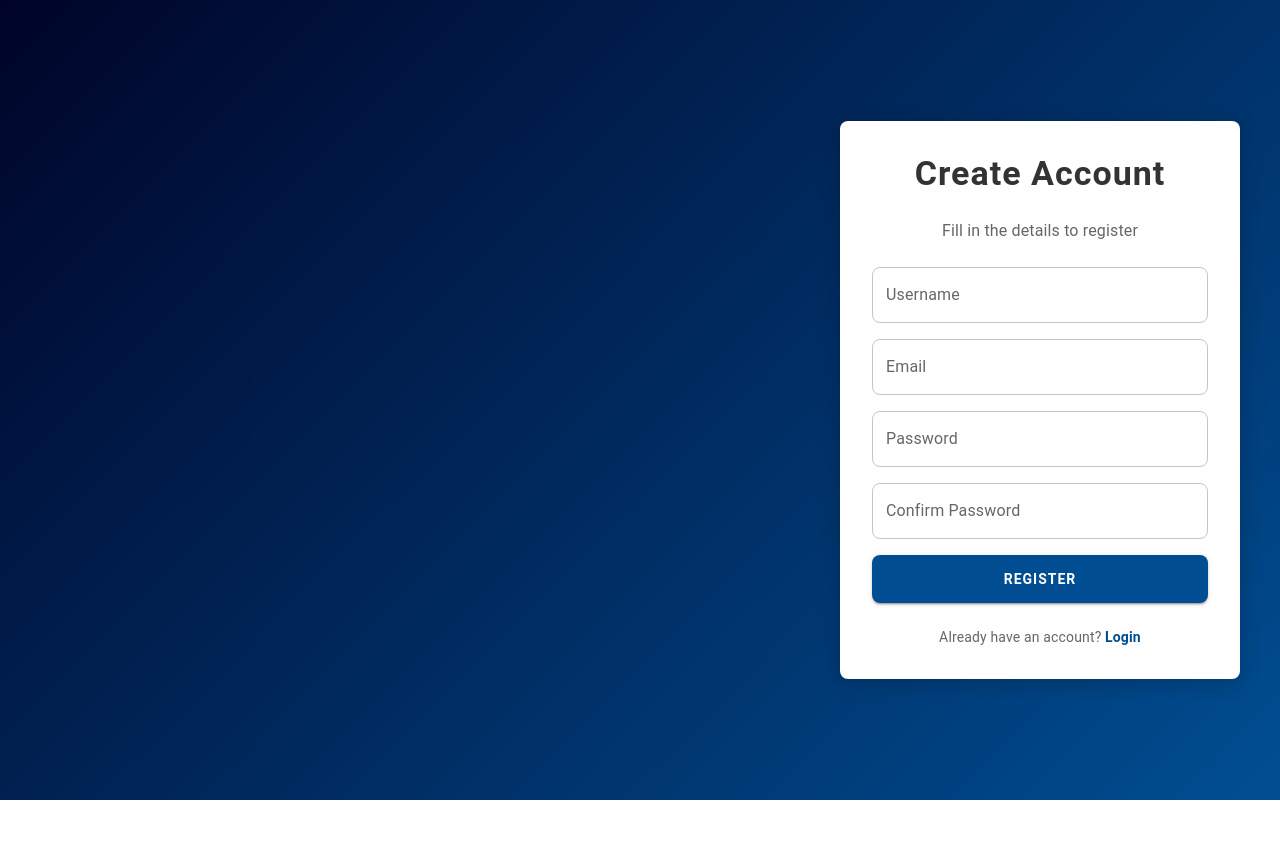
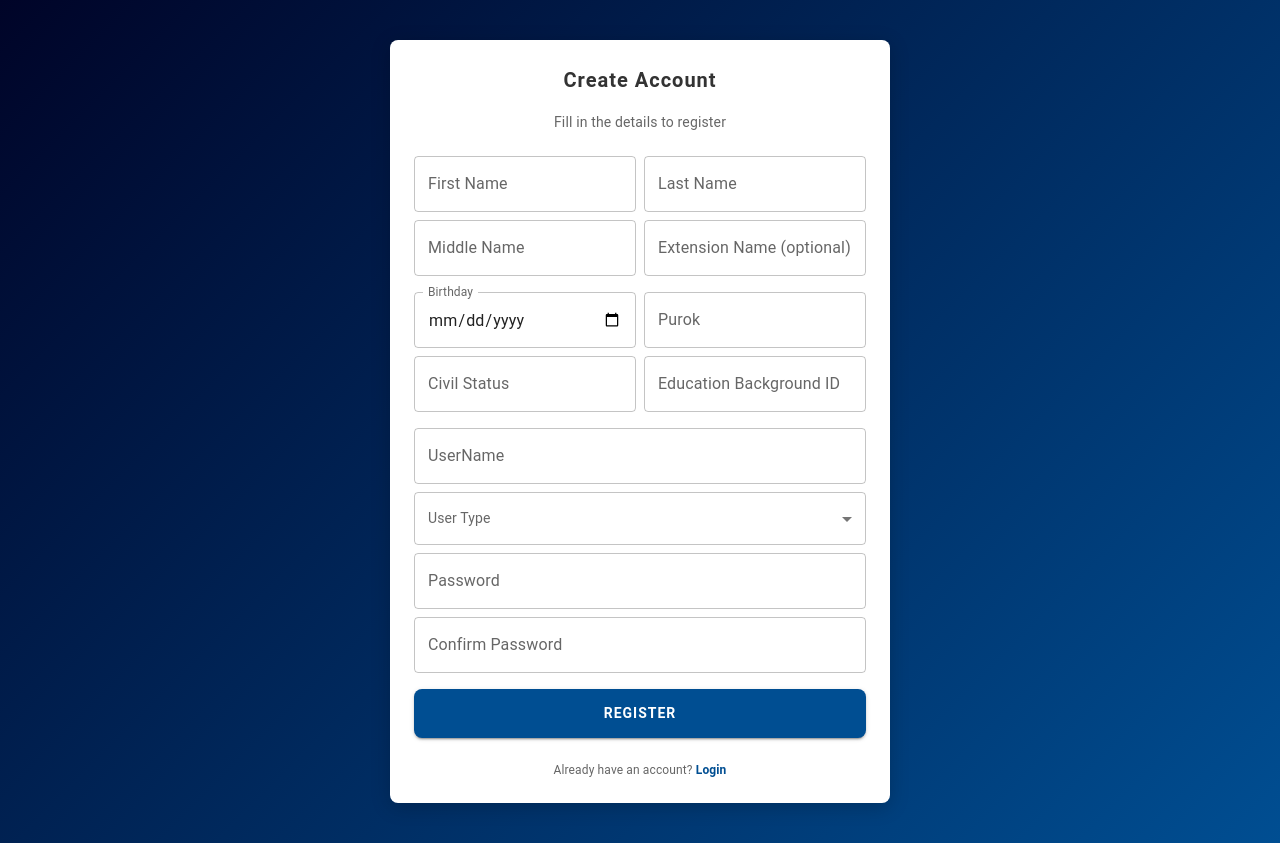
Before and after one commit to joshuadaquila/sk-feedback-system-frontend, a React (Create React App) app: page /register in a window 1280 px wide. Before the commit the page ends 800 px from the top, so only its background shows below. Built offline with nearby package versions, Linux system fonts and the light colour scheme.

Commit message:
Modified login and user registration

```diff
--- a/package.json
+++ b/package.json
@@ -9,6 +9,8 @@
     "@testing-library/jest-dom": "^5.17.0",
     "@testing-library/react": "^13.4.0",
     "@testing-library/user-event": "^13.5.0",
+    "cors": "^2.8.5",
+    "express": "^4.21.1",
     "react": "^18.3.1",
     "react-best-gradient-color-picker": "^3.0.11",
     "react-dom": "^18.3.1",
--- a/src/App.js
+++ b/src/App.js
@@ -1,17 +1,21 @@
-import React from 'react';
-import { BrowserRouter as Router, Route, Routes } from 'react-router-dom';
+import React, { useEffect } from 'react';
+import { BrowserRouter as Router, Routes, Route, Navigate } from 'react-router-dom';
 import Login from './pages/Login';
 import Register from './pages/Register';
-import Dashboard from './pages/Dashboard';
-
+import Dashboard from './pages/admin/Dashboard';
 
 function App() {
+  const isAuthenticated = localStorage.getItem('authToken');
+
   return (
     <Router>
       <Routes>
-        <Route path="/" element={<Login />} /> {}
-        <Route path="/register" element={<Register />} /> {}
-        <Route path="/dashboard" element={<Dashboard />} /> {}
+        {}
+        <Route path="/" element={isAuthenticated ? <Navigate to="/dashboard" /> : <Navigate to="/login" />} />
+        {}
+        <Route path="/login" element={<Login />} />
+        <Route path="/register" element={<Register />} />
+        <Route path="/dashboard" element={isAuthenticated ? <Dashboard /> : <Navigate to="/login" />} />
       </Routes>
     </Router>
   );
--- a/src/pages/Login.js
+++ b/src/pages/Login.js
@@ -4,7 +4,7 @@ import { Box, TextField, Button, Typography, Grid, Link, Alert } from '@mui/mate
 import axios from 'axios';
 
 const Login = () => {
-  const [username, setUsername] = useState('');
+  const [userName, setUsername] = useState('');
   const [password, setPassword] = useState('');
   const [error, setError] = useState(null);
   const navigate = useNavigate();
@@ -15,7 +15,7 @@ const Login = () => {
 
     try {
 
-      const response = await axios.post('http://localhost:5000/api/login', { username, password });
+      const response = await axios.post('http://localhost:3001/user/login', { userName, password });
       const { role, token } = response.data;
 
 
@@ -67,7 +67,7 @@ const Login = () => {
             letterSpacing: 1,
           }}
         >
-          SK Event Feedbacking System
+          SK Event Feedbacking
         </Typography>
 
         <Typography variant="body1" sx={{ marginBottom: 3, color: '#666' }}>
@@ -82,9 +82,9 @@ const Login = () => {
 
         <form onSubmit={handleLogin}>
           <TextField
-            label="Username"
+            label="UserName"
             fullWidth
-            value={username}
+            value={userName}
             onChange={(e) => setUsername(e.target.value)}
             sx={{
               marginBottom: 2,
--- a/src/pages/Register.js
+++ b/src/pages/Register.js
@@ -1,19 +1,54 @@
 import React, { useState } from 'react';
-import { Box, TextField, Button, Typography, Grid, Link, Alert } from '@mui/material';
+import { useNavigate } from 'react-router-dom';
+import { Box, TextField, Button, Typography, Grid, Link, Alert, MenuItem, Select, InputLabel, FormControl } from '@mui/material';
 import axios from 'axios';
 
 const Register = () => {
-  const [username, setUsername] = useState('');
-  const [email, setEmail] = useState('');
-  const [password, setPassword] = useState('');
-  const [confirmPassword, setConfirmPassword] = useState('');
+  const [formData, setFormData] = useState({
+    firstName: '',
+    middleName: '',
+    lastName: '',
+    extensionName: '',
+    birthday: '',
+    purok: '',
+    civilStatus: '',
+    educationBackgroundId: '',
+    userName: '',
+    userType: '',
+    password: '',
+    confirmPassword: ''
+  });
+
   const [error, setError] = useState(null);
   const [success, setSuccess] = useState(null);
+
+  const handleChange = (e) => {
+    const { name, value } = e.target;
+    setFormData((prevData) => ({
+      ...prevData,
+      [name]: value
+    }));
+  };
 
   const handleRegister = async (e) => {
     e.preventDefault();
     setError(null);
     setSuccess(null);
+
+    const {
+      password,
+      confirmPassword,
+      userName,
+      firstName,
+      middleName,
+      lastName,
+      extensionName,
+      birthday,
+      purok,
+      civilStatus,
+      educationBackgroundId,
+      userType
+    } = formData;
 
     if (password !== confirmPassword) {
       setError('Passwords do not match.');
@@ -21,23 +56,47 @@ const Register = () => {
     }
 
     try {
+      const response = await axios.post('http://localhost:3001/user/createAccount', {
+        userName,
+        firstName,
+        middleName,
+        lastName,
+        extensionName,
+        birthday,
+        purok,
+        civilStatus,
+        educationBackgroundId,
+        userType,
+        password
+      });
 
-      await axios.post('http://localhost:5000/api/register', { username, email, password });
       setSuccess('Registration successful! You can now log in.');
-      setUsername('');
-      setEmail('');
-      setPassword('');
-      setConfirmPassword('');
+      setFormData({
+        firstName: '',
+        middleName: '',
+        lastName: '',
+        extensionName: '',
+        birthday: '',
+        purok: '',
+        civilStatus: '',
+        educationBackgroundId: '',
+        userName: '',
+        userType: '',
+        password: '',
+        confirmPassword: ''
+      });
     } catch (err) {
       setError(err.response?.data?.message || 'Registration failed. Please try again.');
     }
   };
 
+  console.log(formData);
+
   return (
     <Box
       sx={{
         display: 'flex',
-        justifyContent: 'flex-end',
+        justifyContent: 'center',
         alignItems: 'center',
         minHeight: '100vh',
         padding: 5,
@@ -48,8 +107,8 @@ const Register = () => {
       <Box
         sx={{
           width: '100%',
-          maxWidth: 400,
-          padding: 4,
+          maxWidth: 500,
+          padding: 3,
           textAlign: 'center',
           backgroundColor: '#ffffff',
           borderRadius: 2,
@@ -57,83 +116,173 @@ const Register = () => {
         }}
       >
         <Typography
-          variant="h4"
+          variant="h6"
           sx={{
-            marginBottom: 3,
+            marginBottom: 2,
             color: '#333',
             fontWeight: 'bold',
             letterSpacing: 1,
+            fontSize: '1 rem'
           }}
         >
           Create Account
         </Typography>
 
-        <Typography variant="body1" sx={{ marginBottom: 3, color: '#666' }}>
+        <Typography variant="body2" sx={{ marginBottom: 3, color: '#666', fontSize: '0.875rem' }}>
           Fill in the details to register
         </Typography>
 
         {error && (
-          <Alert severity="error" sx={{ marginBottom: 2 }}>
+          <Alert severity="error" sx={{ marginBottom: 2, fontSize: '0.875rem' }}>
             {error}
           </Alert>
         )}
         {success && (
-          <Alert severity="success" sx={{ marginBottom: 2 }}>
+          <Alert severity="success" sx={{ marginBottom: 2, fontSize: '0.875rem' }}>
             {success}
           </Alert>
         )}
 
         <form onSubmit={handleRegister}>
+          <Grid container spacing={1} sx={{ marginBottom: 2 }}>
+            <Grid item xs={12} sm={6}>
               <TextField
-            label="Username"
+                label="First Name"
                 fullWidth
-            value={username}
-            onChange={(e) => setUsername(e.target.value)}
-            sx={{
-              marginBottom: 2,
-              '& .MuiOutlinedInput-root': {
-                borderRadius: '8px',
-              },
+                name="firstName"
+                value={formData.firstName}
+                onChange={handleChange}
+                sx={{ fontSize: '0.875rem' }}
+              />
+            </Grid>
+            <Grid item xs={12} sm={6}>
+              <TextField
+                label="Last Name"
+                fullWidth
+                name="lastName"
+                value={formData.lastName}
+                onChange={handleChange}
+                sx={{ fontSize: '0.875rem' }}
+              />
+            </Grid>
+            <Grid item xs={12} sm={6}>
+              <TextField
+                label="Middle Name"
+                fullWidth
+                name="middleName"
+                value={formData.middleName}
+                onChange={handleChange}
+                sx={{ fontSize: '0.875rem' }}
+              />
+            </Grid>
+            <Grid item xs={12} sm={6}>
+              <TextField
+                label="Extension Name (optional)"
+                fullWidth
+                name="extensionName"
+                value={formData.extensionName}
+                onChange={handleChange}
+                sx={{ fontSize: '0.875rem' }}
+              />
+            </Grid>
+          </Grid>
+
+          <Grid container spacing={1} sx={{ marginBottom: 2 }}>
+            <Grid item xs={12} sm={6}>
+              <TextField
+                type="date"
+                label="Birthday"
+                fullWidth
+                name="birthday"
+                value={formData.birthday}
+                onChange={handleChange}
+                InputLabelProps={{
+                  shrink: true,
                 }}
+                sx={{ fontSize: '0.875rem' }}
               />
+            </Grid>
+            <Grid item xs={12} sm={6}>
               <TextField
-            label="Email"
+                label="Purok"
                 fullWidth
-            value={email}
-            onChange={(e) => setEmail(e.target.value)}
-            sx={{
-              marginBottom: 2,
-              '& .MuiOutlinedInput-root': {
-                borderRadius: '8px',
-              },
-            }}
+                name="purok"
+                value={formData.purok}
+                onChange={handleChange}
+                sx={{ fontSize: '0.875rem' }}
               />
+            </Grid>
+            <Grid item xs={12} sm={6}>
+              <TextField
+                label="Civil Status"
+                fullWidth
+                name="civilStatus"
+                value={formData.civilStatus}
+                onChange={handleChange}
+                sx={{ fontSize: '0.875rem' }}
+              />
+            </Grid>
+            <Grid item xs={12} sm={6}>
+              <TextField
+                label="Education Background ID"
+                fullWidth
+                name="educationBackgroundId"
+                value={formData.educationBackgroundId}
+                onChange={handleChange}
+                sx={{ fontSize: '0.875rem' }}
+              />
+            </Grid>
+          </Grid>
+
+          <Grid container spacing={1} sx={{ marginBottom: 2 }}>
+            <Grid item xs={12}>
+              <TextField
+                label="UserName"
+                fullWidth
+                name="userName"
+                value={formData.userName}
+                onChange={handleChange}
+                sx={{ fontSize: '0.875rem' }}
+              />
+            </Grid>
+            <Grid item xs={12}>
+              <FormControl fullWidth>
+                <InputLabel sx={{ fontSize: '0.875rem' }}>User Type</InputLabel>
+                <Select
+                  label="User Type"
+                  name="userType"
+                  value={formData.userType}
+                  onChange={handleChange}
+                  sx={{ fontSize: '0.875rem' }}
+                >
+                  <MenuItem value="admin">Admin</MenuItem>
+                  <MenuItem value="user">User</MenuItem>
+                </Select>
+              </FormControl>
+            </Grid>
+            <Grid item xs={12}>
               <TextField
                 type="password"
                 label="Password"
                 fullWidth
-            value={password}
-            onChange={(e) => setPassword(e.target.value)}
-            sx={{
-              marginBottom: 2,
-              '& .MuiOutlinedInput-root': {
-                borderRadius: '8px',
-              },
-            }}
+                name="password"
+                value={formData.password}
+                onChange={handleChange}
+                sx={{ fontSize: '0.875rem' }}
               />
+            </Grid>
+            <Grid item xs={12}>
               <TextField
                 type="password"
                 label="Confirm Password"
                 fullWidth
-            value={confirmPassword}
-            onChange={(e) => setConfirmPassword(e.target.value)}
-            sx={{
-              marginBottom: 2,
-              '& .MuiOutlinedInput-root': {
-                borderRadius: '8px',
-              },
-            }}
+                name="confirmPassword"
+                value={formData.confirmPassword}
+                onChange={handleChange}
+                sx={{ fontSize: '0.875rem' }}
               />
+            </Grid>
+          </Grid>
 
           <Button
             type="submit"
@@ -149,6 +298,7 @@ const Register = () => {
                 backgroundColor: '#003d75',
               },
               borderRadius: '8px',
+              fontSize: '0.875rem'
             }}
           >
             Register
@@ -157,7 +307,7 @@ const Register = () => {
 
         <Grid container justifyContent="center" sx={{ marginTop: 3 }}>
           <Grid item>
-            <Typography variant="body2" sx={{ color: '#666' }}>
+            <Typography variant="body2" sx={{ color: '#666', fontSize: '0.75rem' }}>
               Already have an account?{' '}
               <Link
                 href="/login"
```
Also changed, not shown: src/pages/admin/Dashboard.js (added), src/pages/admin/Event.js (added), src/pages/user/Dashboard.js (added), 1 other file (tests, documents, lock files or other folders). Lines whose indentation alone changed are shown as unchanged.
